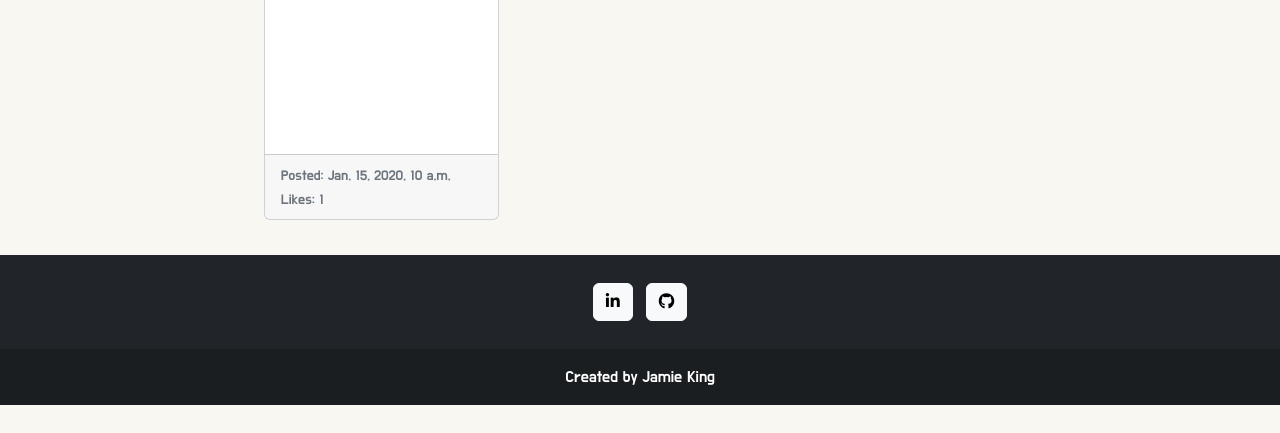
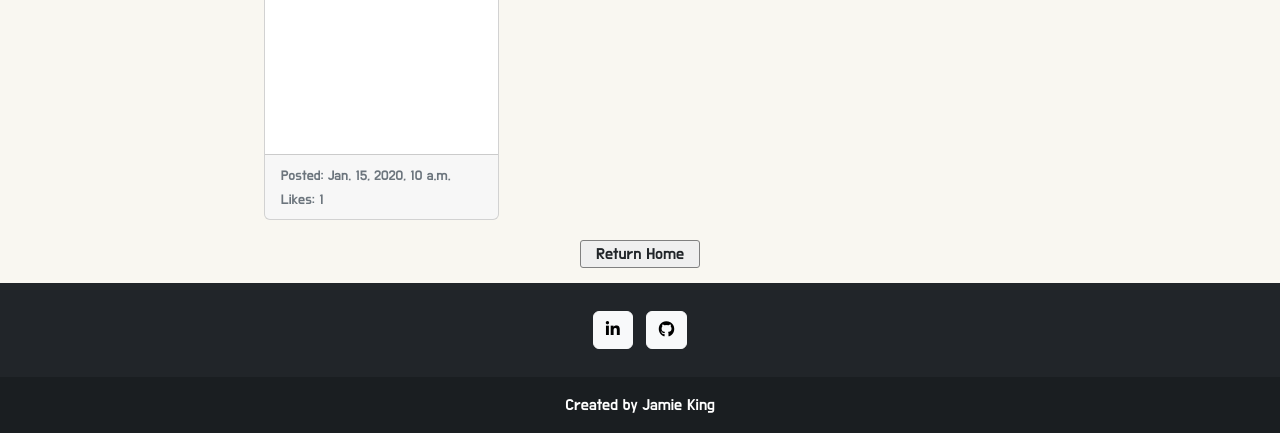
Before and after one commit to jkingportfolio/CI_PP4_Pic_Pals, a Django app: page /post/feed/ in a window 1280 px wide. Shown: the part 395-828 px from the top of the page. Before the commit the page ends 800 px from the top, so only its background shows below. Run offline with Django 3.2, Linux system fonts and the light colour scheme; a user stored in the database is signed in; data comes from the database, SQL or seed files in the repository; tables that the repository leaves empty hold one stand-in row (values such as "Sample post"); parts of the project's set-up code (start-up, migrations or seed data) failed here and were passed over; some libraries are stand-ins or nearby versions.

Commit message:
Add: Return button to feed page

```diff
--- a/post/templates/post/feed.html
+++ b/post/templates/post/feed.html
@@ -56,6 +56,12 @@
       </div>
     </div>
   </div>
+  <div class="div-btn-control auto-margin text-center">
+    <a href="{% url 'dashboard' %}" aria-label="Return button"
+      class="a-btn text-center form-btn margin-btm btn-hover">
+      Return Home
+    </a>
+  </div>
 </div>
 
 {% endblock %}
```
